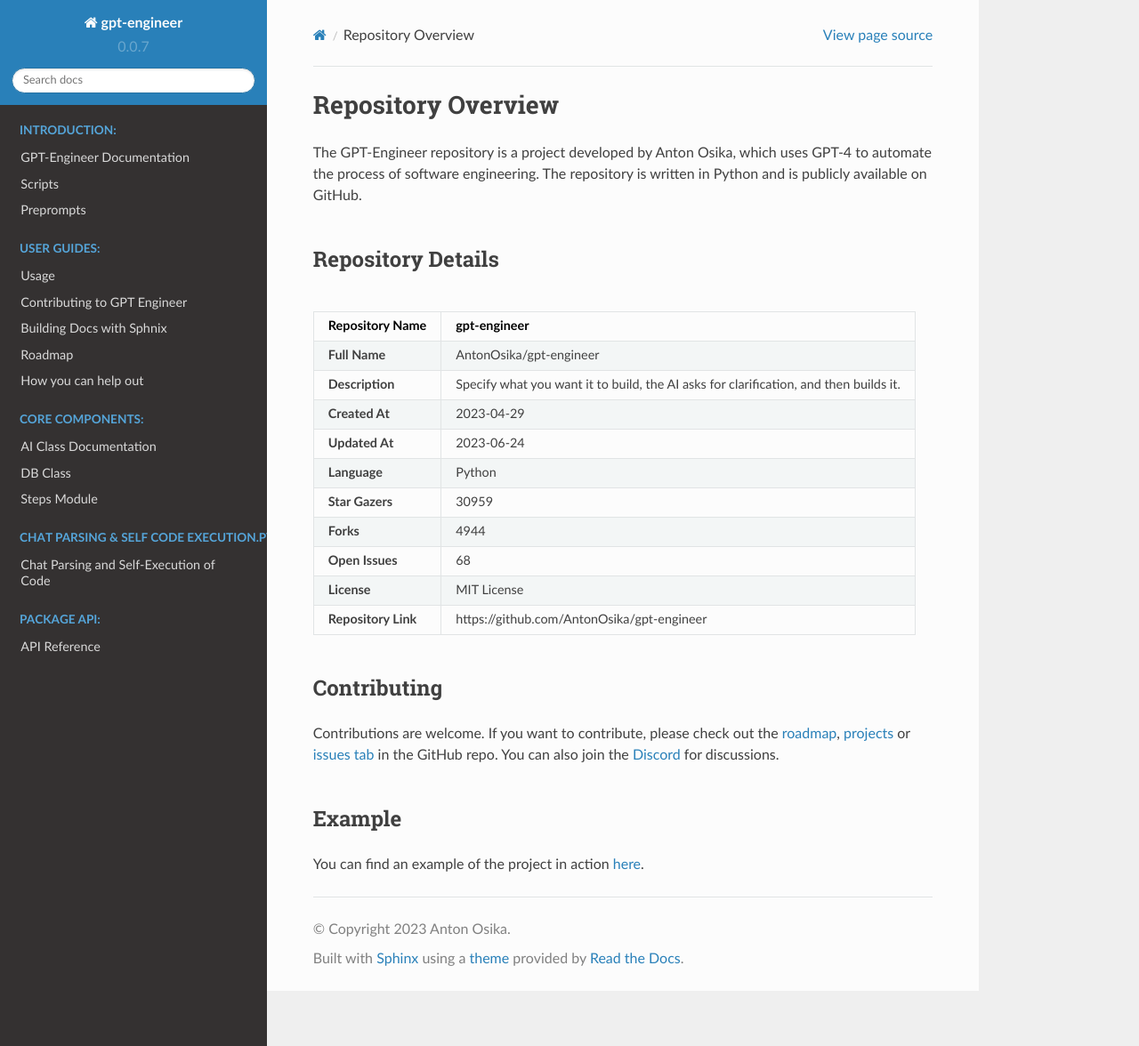
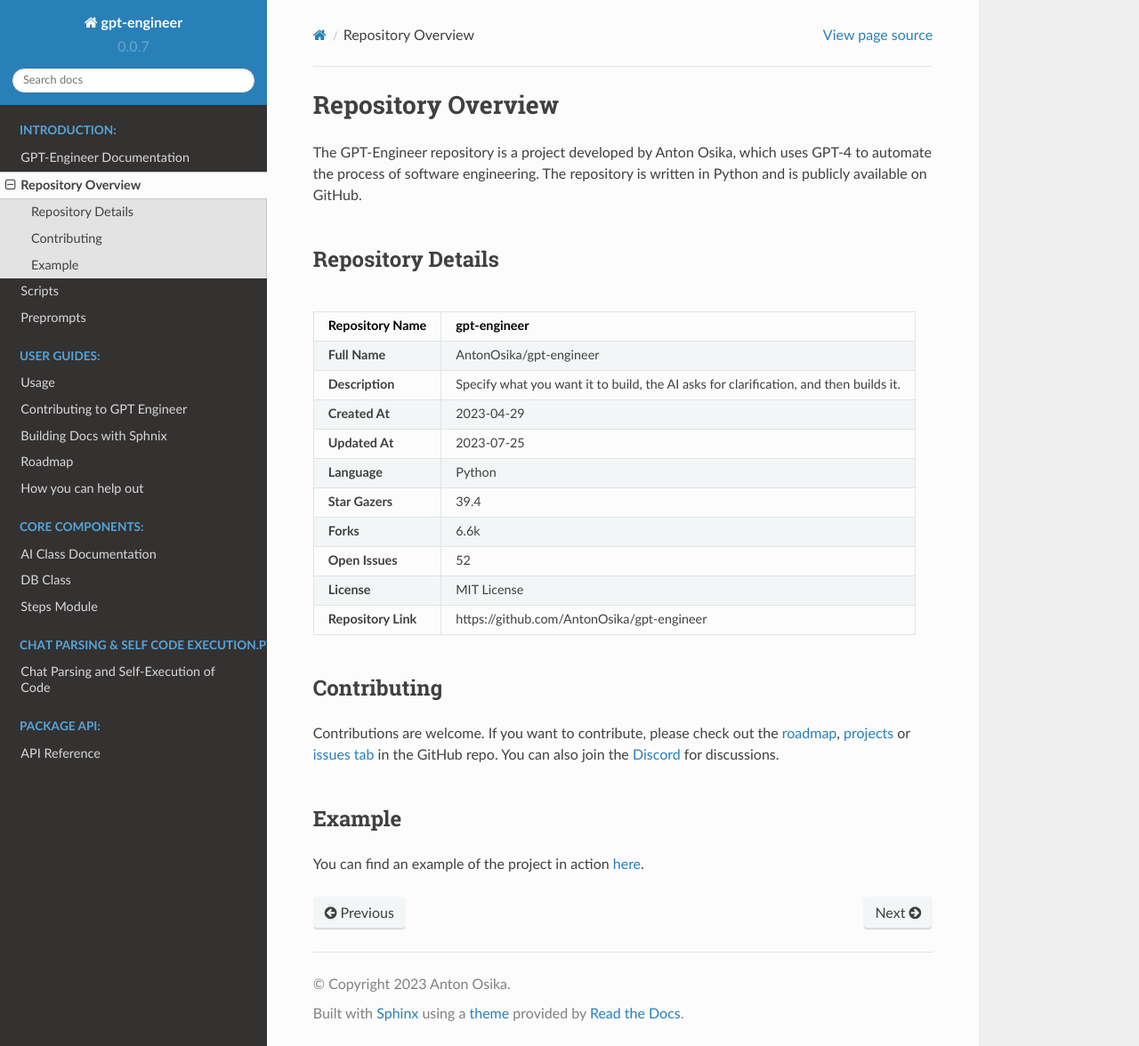
Before and after one commit to gpt-engineer-org/gpt-engineer, a Sphinx documentation site: the page built from docs/intro/repository_stats.md, in a window 1280 px wide and 1176 px high. Shown: the whole window at 89% size. Built offline with Sphinx 7.4.7 and the Read the Docs theme 2.0.0, drawn with Linux system fonts in a browser that asks for light colours; pages that are not in the unit, such as notebooks, are missing from menus.

Commit message:
Added Respository Stats

```diff
--- a/docs/index.rst
+++ b/docs/index.rst
@@ -6,6 +6,7 @@ Welcome to GPT-ENGINEER's documentation!
    :caption: INTRODUCTION:
 
    intro/quick_overview.md
+   intro/repository_stats.md
    intro/main_scrip.md
    intro/scripts.md
    intro/preprompts.md
--- a/docs/intro/repository_stats.md
+++ b/docs/intro/repository_stats.md
@@ -13,11 +13,11 @@ The GPT-Engineer repository is a project developed by Anton Osika, which uses GP
 | **Full Name** | AntonOsika/gpt-engineer |
 | **Description** | Specify what you want it to build, the AI asks for clarification, and then builds it. |
 | **Created At** | 2023-04-29 |
-| **Updated At** | 2023-06-24 |
+| **Updated At** | 2023-07-25 |
 | **Language** | Python |
-| **Star Gazers** | 30959 |
-| **Forks** | 4944 |
-| **Open Issues** | 68 |
+| **Star Gazers** | 39.4|
+| **Forks** | 6.6k |
+| **Open Issues** | 52 |
 | **License** | MIT License |
 | **Repository Link** | https://github.com/AntonOsika/gpt-engineer |
 
```
